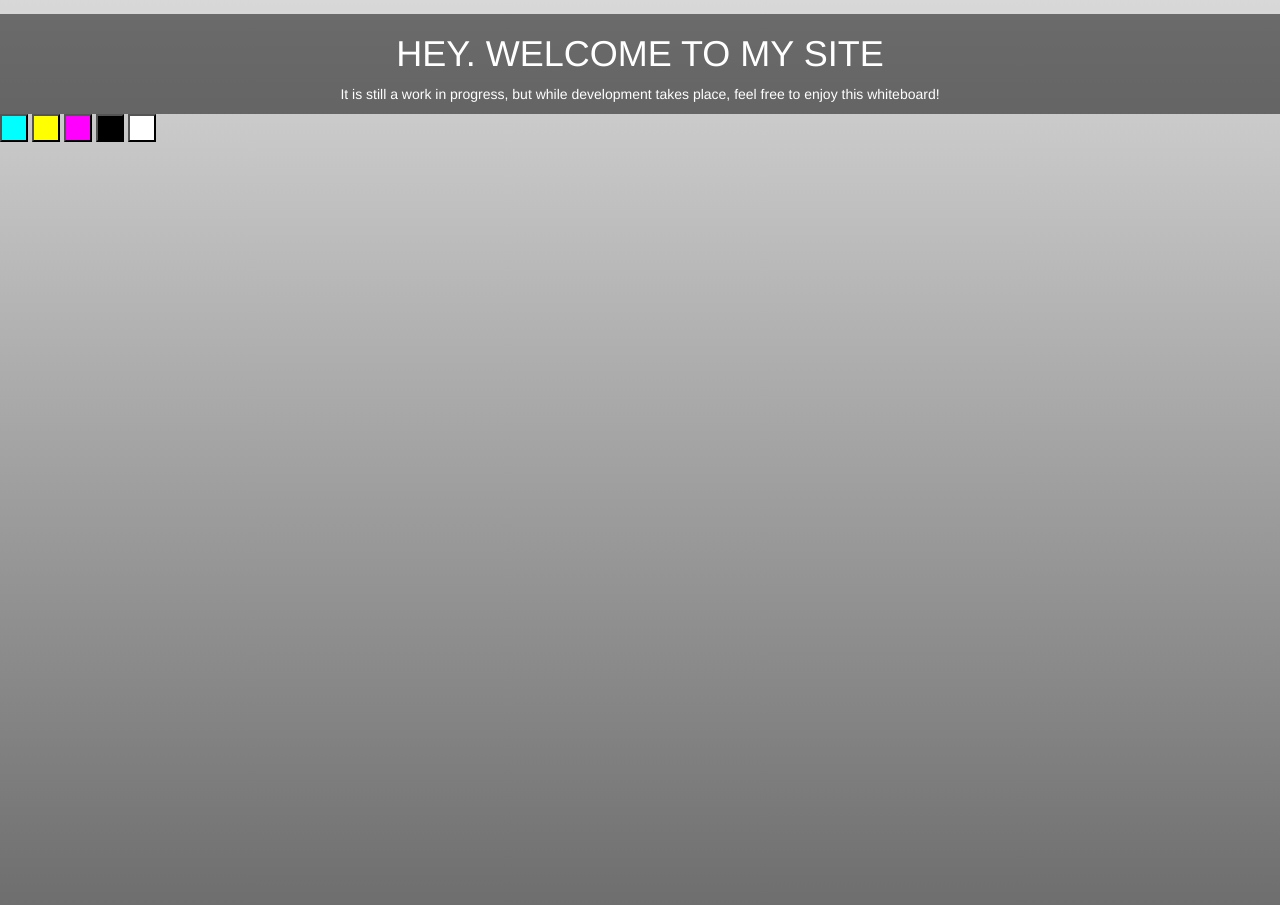
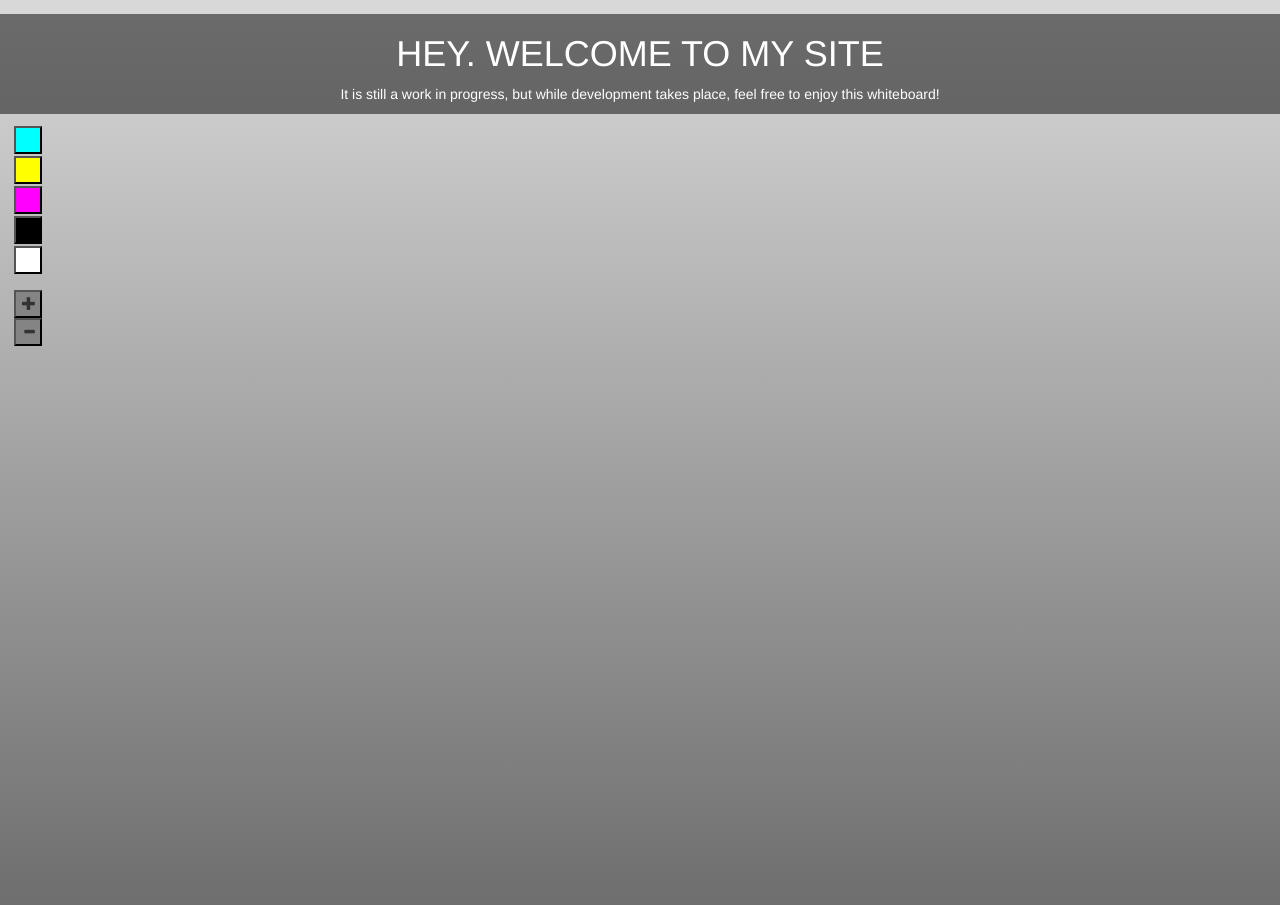
Before and after one commit to NataliaLKB/nataliabaltazar.me, a Jekyll site: the page index.html, which Jekyll copies as it is, in a window 1280 px wide. Built offline with Jekyll 4.4.1, drawn with Linux system fonts in a browser that asks for light colours.

Commit message:
added buttons to control line length

```diff
--- a/_config.yml
+++ b/_config.yml
@@ -5,6 +5,7 @@ description: > # this means to ignore newlines until "baseurl:"
   Natalia Baltazar's personal site
 baseurl: "" # the subpath of your site, e.g. /blog/
 url: "http://nataliabaltazar.me" # the base hostname & protocol for your site
+host: 0.0.0.0
 twitter_username: NataliaLKB
 github_username:  NataliaLKB
 
--- a/_sass/_whiteboard.scss
+++ b/_sass/_whiteboard.scss
@@ -20,6 +20,20 @@ body.container-fluid {
 	width: 100%;
 }
 
+.controls {
+	position: absolute;
+	top: 9em;
+	left: 1em;
+	width: 2em;
+}
+
+@media (max-width: 585px) {
+    .controls {
+		position: absolute;
+		top: 13em;
+	}
+}
+
 #introduction-message {
 	width: 100%;
 	color: white;
@@ -33,6 +47,7 @@ button {
 	border-radius: 0;
 	height: 2em;
 	width: 2em;
+	background-color: #848484;
 }
 button.blue {
 	background-color: $blue;
@@ -53,3 +68,7 @@ button.black {
 button.white {
 	background-color: white;
 }
+
+button.plus {
+	margin-top: 1em;
+}
--- a/index.html
+++ b/index.html
@@ -19,14 +19,23 @@
 	    	<h1>HEY. WELCOME TO MY SITE</h1>
 	    	<p>It is still a work in progress, but while development takes place, feel free to enjoy this whiteboard!</p>
 	    </div>
+	</div>
 
 	<div class="controls">
+
     	<button class="blue" onclick="changeColour(blue);"></button>
     	<button class="yellow" onclick="changeColour(yellow);"></button>
     	<button class="pink" onclick="changeColour(pink);"></button>
     	<button class="black" onclick="changeColour(black);"></button>
     	<button class="white" onclick="changeColour(white);"></button>
-	    </div>
+
+    	<button class="plus" onclick="lineWidthBigger()">
+    		<span class="glyphicon glyphicon-plus" aria-hidden="true"></span>
+    	</button>
+    	<button class="minus" onclick="lineWidthSmaller()">
+    		<span class="glyphicon glyphicon-minus" aria-hidden="true"></span>
+    	</button>
+
     </div>
 
   </body>
--- a/js/whiteboard.js
+++ b/js/whiteboard.js
@@ -8,34 +8,66 @@ var canvas,
     white = "#FFFFFF",
     black = "#000000",
     yellow = "#FFFF00",
-    colour = blue;
+    colour = blue,
+    //Line Widths
+    lineWidth = 3;
 
 function init (){
     canvas = document.getElementById('canvas');
 
     stage = canvas.getContext('2d');
-    stage.lineWidth = '3';
     canvas.width = window.innerWidth;
     canvas.height = window.innerHeight;
 
     canvas.addEventListener('mousedown', startDraw, false);
+    canvas.addEventListener('touchstart', touchStart, false);
+
     canvas.addEventListener('mousemove', draw, false);
+    canvas.addEventListener('touchmove', touchMove, false);
+
     canvas.addEventListener('mouseup', endDraw, false);
+    canvas.addEventListener('touchend', endDraw, false);
 }
 
-function changeColour (color) {
-    colour = color;
+function touchStart (e) {
+
+    e.stopPropagation();
+    e.preventDefault();
+
+    startDraw(e);
 }
 
 function startDraw(e) {
     isActive = true;
 }
 
+function touchMove (e){
+
+    e.stopPropagation();
+    e.preventDefault();
+
+    draw(e);
+}
+
+
+function changeColour (color) {
+    colour = color;
+}
+
+function lineWidthBigger () {
+    lineWidth += 3;
+}
+
+function lineWidthSmaller () {
+    lineWidth -= 3;
+}
+
 function draw(e) {
     if(!isActive) return;
     // cross-browser canvas coordinates
-    var x = e.offsetX || e.layerX - canvas.offsetLeft;
-    var y = e.offsetY || e.layerY - canvas.offsetTop;
+
+    var x = e.offsetX || e.layerX || e.touches[0].clientX - canvas.offsetLeft;
+    var y = e.offsetY || e.layerY || e.touches[0].clientY - canvas.offsetTop;
 
     plots.push({x: x, y: y});
 
@@ -46,6 +78,7 @@ function draw(e) {
 function drawOnCanvas(color, plots) {
     stage.beginPath();
     stage.strokeStyle = color;
+    stage.lineWidth = lineWidth;
     stage.moveTo(plots[0].x, plots[0].y);
     for(var i=1; i<plots.length; i++) {
       stage.lineTo(plots[i].x,
```
Lines whose indentation alone changed are shown as unchanged.
